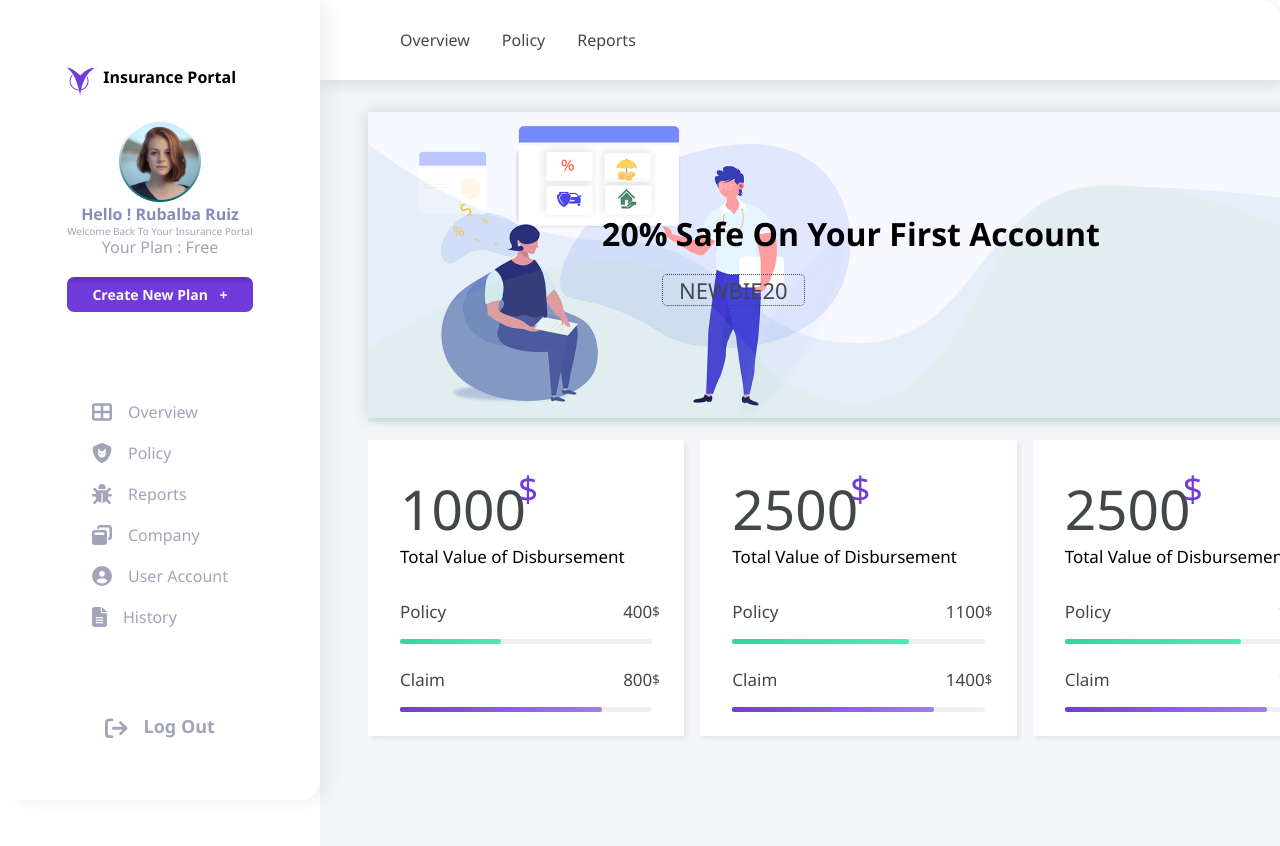
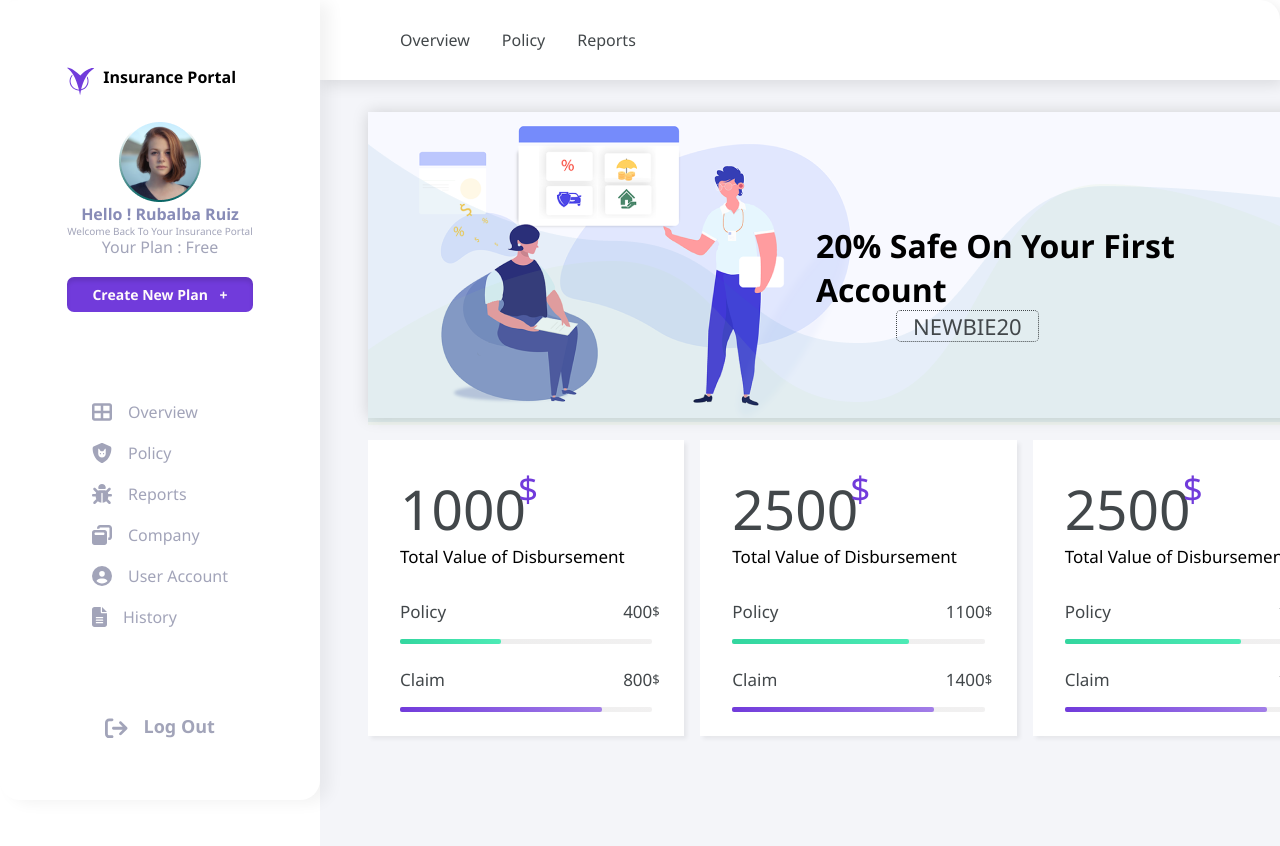
Before and after one commit to chimankpaosuji1/Insurance-Policy, a React (Create React App) app: page / in a window 1280 px wide. Shown: the top 846 px of the page. Built offline with nearby package versions, Linux system fonts and the light colour scheme.

Commit message:
third commit

```diff
--- a/src/pages/Dashboard/Dashboard.module.scss
+++ b/src/pages/Dashboard/Dashboard.module.scss
@@ -38,19 +38,13 @@
 
 .headertext {
     position: absolute;
-    top: 8rem;
-    right: 10rem;
-    // margin-right: 4rem;
-    align-content: center;
+    margin-left: 28rem;
     justify-content: center;
-
-    // text-align: center;
     z-index: 4;
 }
 
 .sliderContent1 {
-    // text-align: center;
-    padding: 20px;
+    padding: 7rem 0 0 0 ;
     font-weight: 600;
     font-size: 2rem;
     line-height: 44px;
--- a/src/pages/Dashboard/Dashboard.tsx
+++ b/src/pages/Dashboard/Dashboard.tsx
@@ -11,16 +11,16 @@ export default function Dashboard () {
             <div className={styles.dashboardContent}>
 
                 <div className={styles.dashboardContentSlider}>
-
+                <div className={styles.headertext}>
+                            <p className={styles.sliderContent1}>20% Safe On Your First Account</p>
+                            <Link className={styles.sliderContent2} to='/#'>NEWBIE20 </Link>
+                    </div>
                     <div className={styles.sliderImage}>
 
                         <img src={Area_2vv} alt="" className={styles.slider2} style={{opacity:'10%', marginTop:'2rem'}} />
                         <img src={agent} alt="" className={styles.slider5}/>
                         <img src={Area_3} alt="" className={styles.slider3} style={{opacity:'10%'}}/>
-                        <div className={styles.headertext}>
-                            <p className={styles.sliderContent1}>20% Safe On Your First Account</p>
-                            <Link className={styles.sliderContent2} to='/#'>NEWBIE20 </Link>
-                    </div>
+
                     </div>
 
 
```
